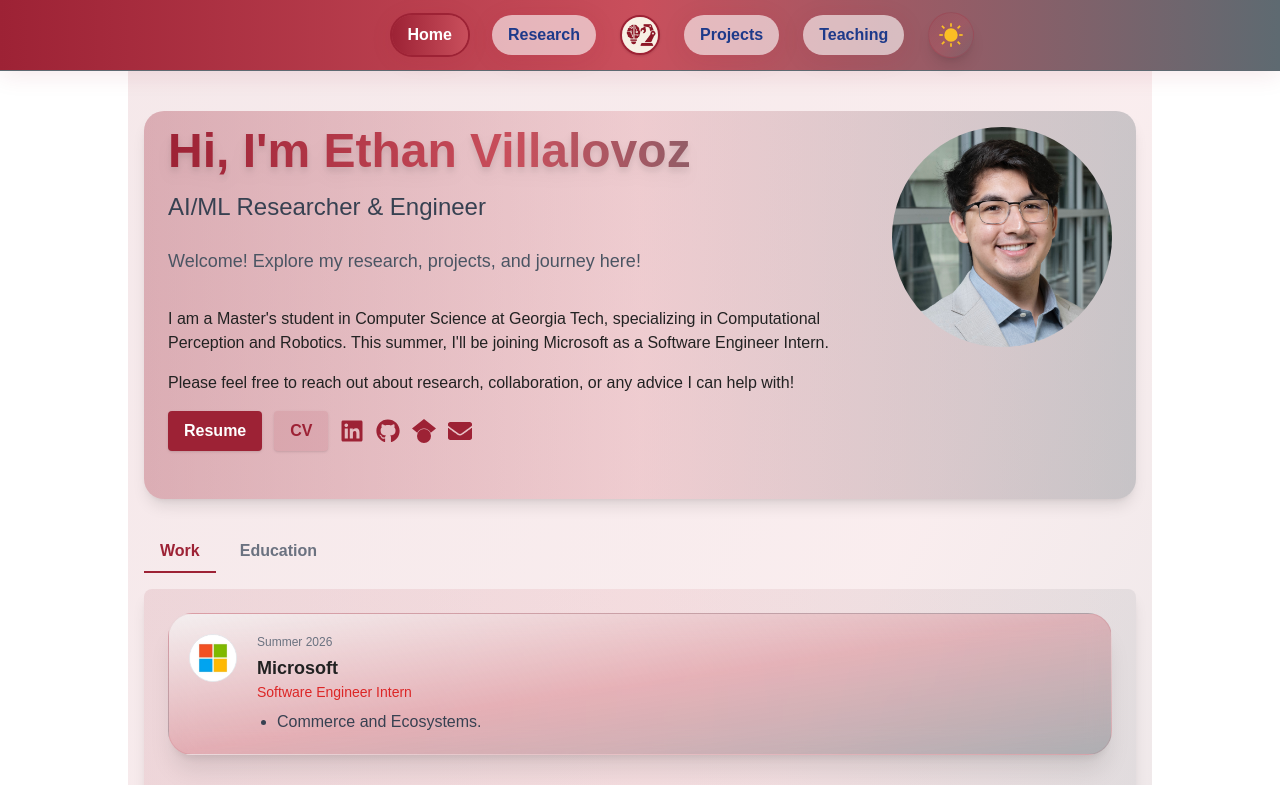
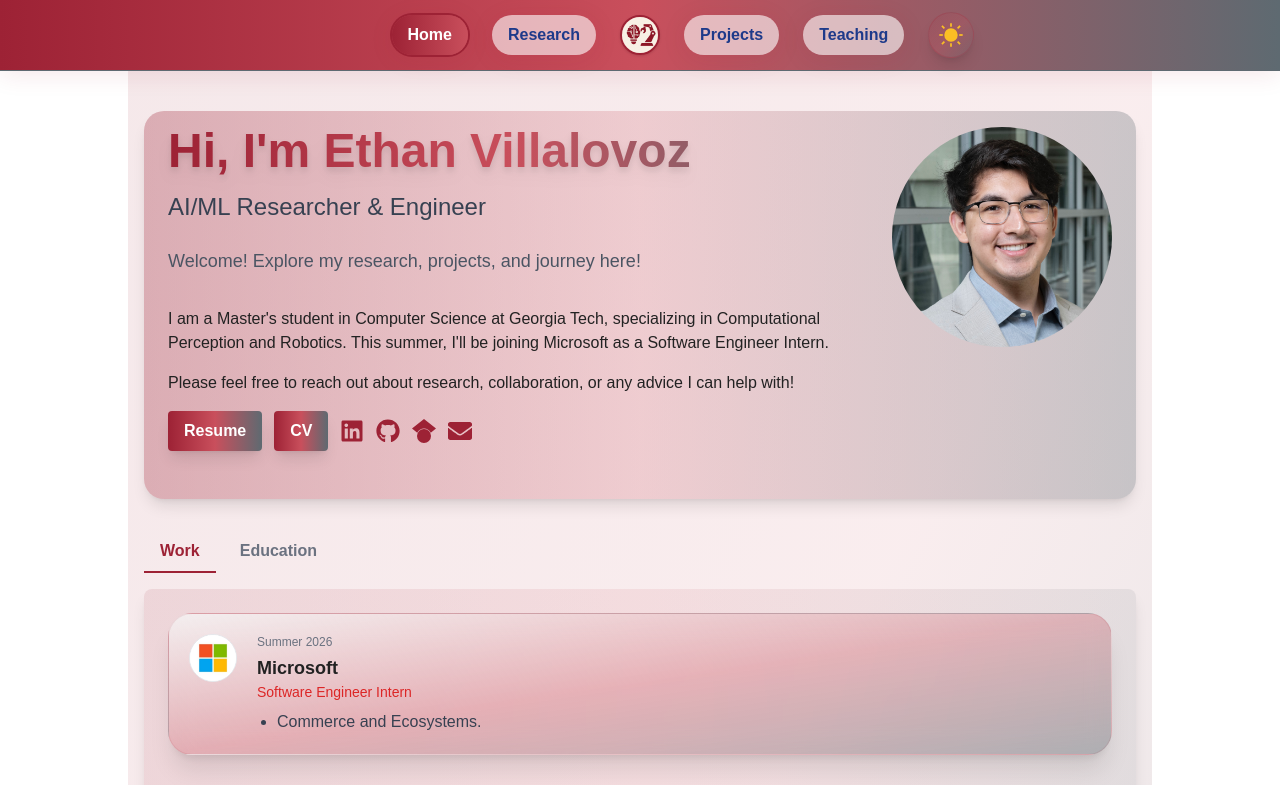
Before and after one commit to ethanvillalovoz/ethanvillalovoz.github.io, a Next.js app: page / in a window 1280 px wide. Shown: the top 785 px of the page. Built offline with nearby package versions, Linux system fonts and the light colour scheme.

Commit message:
Changed the buttons

```diff
--- a/src/app/page.tsx
+++ b/src/app/page.tsx
@@ -353,7 +353,7 @@ export default function Home() {
 								href="/data/EthanVillalovoz-Resume.pdf"
 								target="_blank"
 								rel="noopener noreferrer"
-								className="inline-flex items-center px-4 py-2 rounded bg-primary text-white font-semibold shadow hover:bg-primary-dark transition"
+								className="inline-flex items-center px-4 py-2 rounded bg-gradient-to-r from-primary via-primary-light to-primary-dark text-white font-semibold shadow-lg hover:brightness-110 transition"
 							>
 								Resume
 							</a>
@@ -361,7 +361,7 @@ export default function Home() {
 								href="/data/EthanVillalovoz-CV.pdf"
 								target="_blank"
 								rel="noopener noreferrer"
-								className="inline-flex items-center px-4 py-2 rounded bg-primary/10 text-primary font-semibold shadow hover:bg-primary/20 transition"
+								className="inline-flex items-center px-4 py-2 rounded bg-gradient-to-r from-primary via-primary-light to-primary-dark text-white font-semibold shadow-lg hover:brightness-110 transition"
 							>
 								CV
 							</a>
@@ -484,7 +484,7 @@ export default function Home() {
 										{item.company === "Washington State University, Honors College" && (
 											<a
 												href="https://github.com/mollyiverson/ACME10-HE-RAGApp"
-												className="inline-block mt-3 px-4 py-2 rounded bg-primary text-white font-semibold shadow hover:bg-primary-dark transition"
+												className="inline-block mt-3 px-4 py-2 rounded bg-gradient-to-r from-primary via-primary-light to-primary-dark text-white font-semibold shadow-lg hover:brightness-110 transition"
 												target="_blank"
 												rel="noopener noreferrer"
 											>
```
